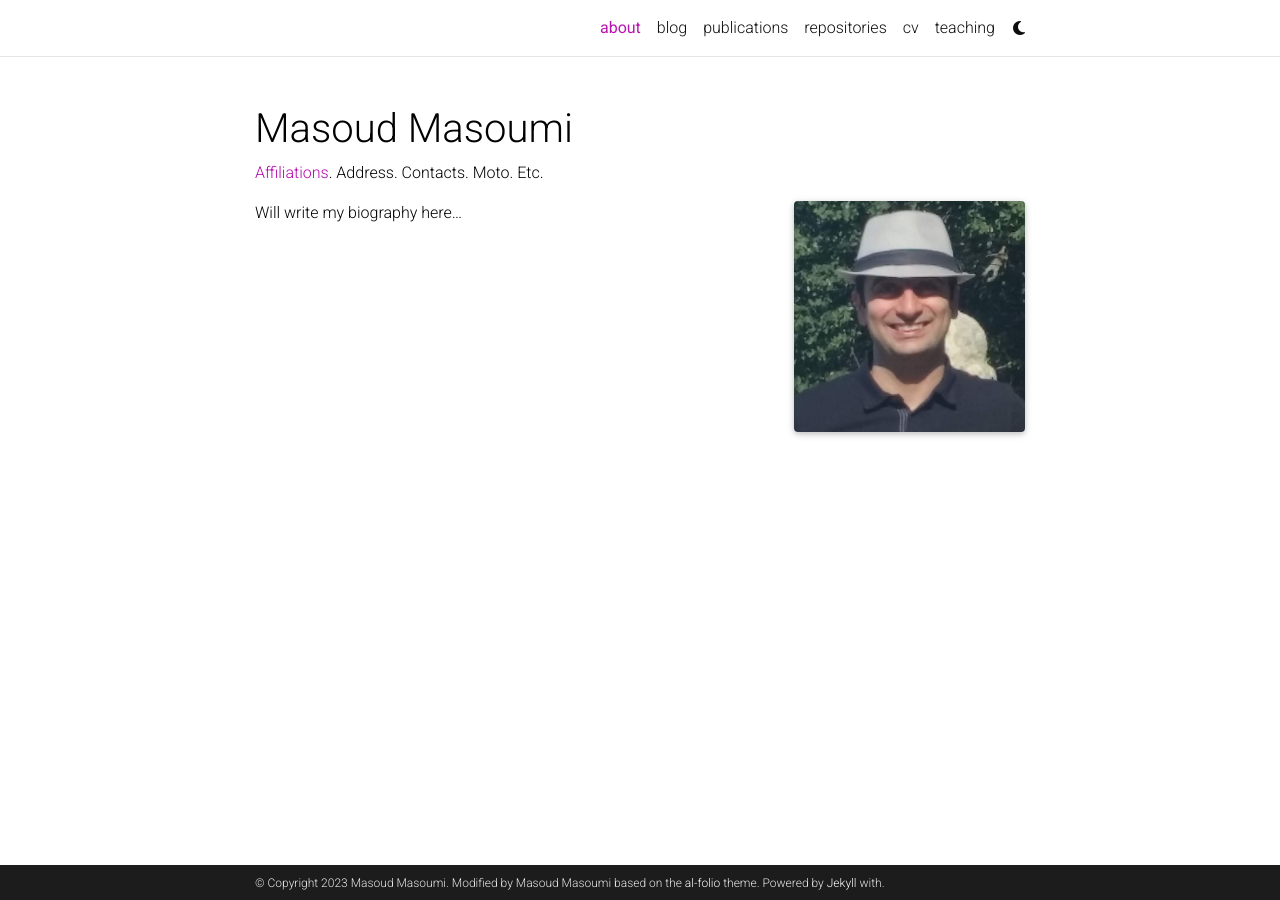
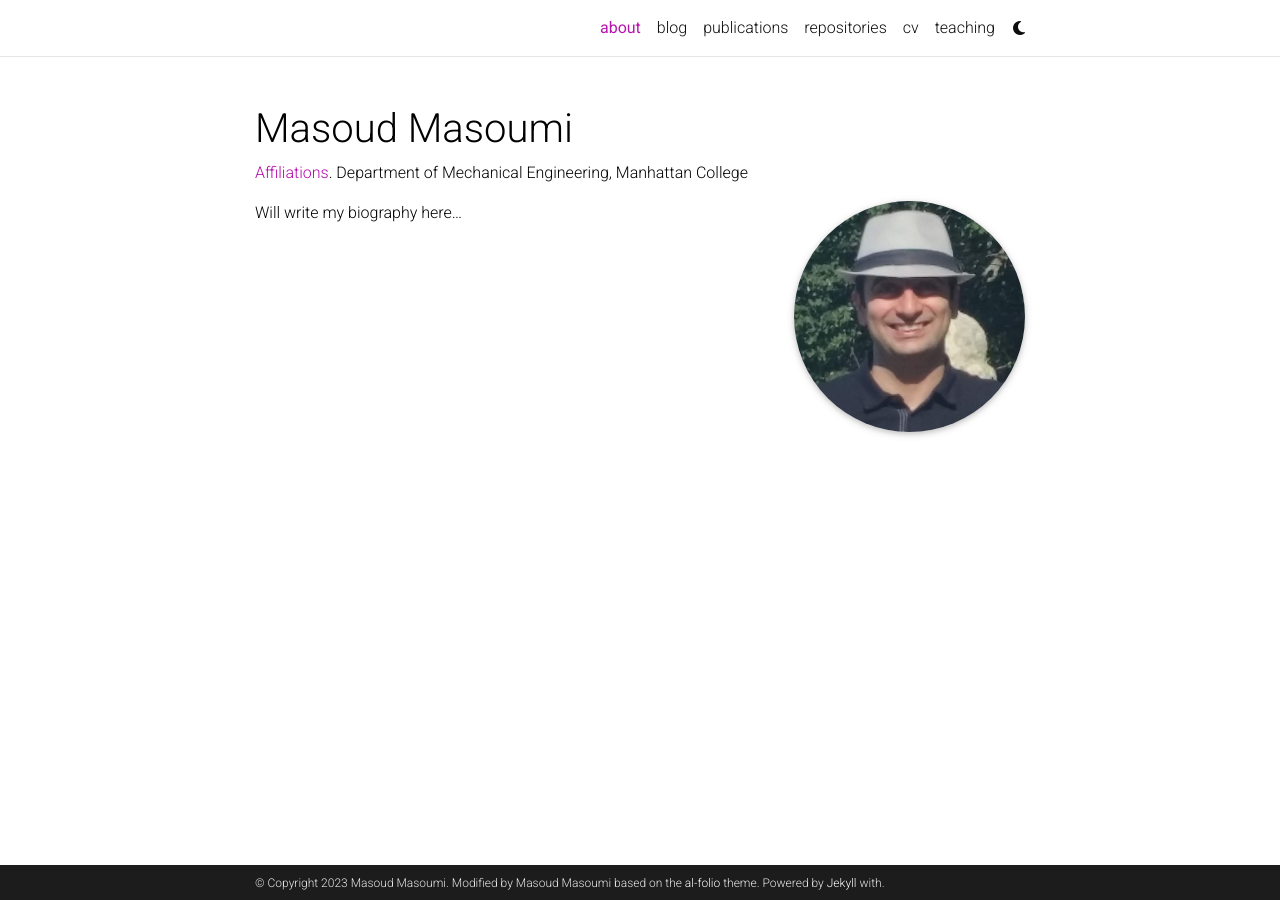
Before and after one commit to MasoudMiM/masoudmim.github.io, a Jekyll site: the page built from _pages/about.md, in a window 1280 px wide. Built offline with Jekyll 4.4.1, drawn with Linux system fonts in a browser that asks for light colours; full-size pictures stand in for the smaller copies a plugin makes; comment, search, counter and statistics services are not loaded; a style sheet for code colours, icons or effects is not loaded.

Commit message:
Modifying the template

```diff
--- a/_pages/about.md
+++ b/_pages/about.md
@@ -2,12 +2,12 @@
 layout: about
 title: about
 permalink: /
-subtitle: <a href='#'>Affiliations</a>. Address. Contacts. Moto. Etc.
+subtitle: <a href='#'>Affiliations</a>. Department of Mechanical Engineering, Manhattan College
 
 profile:
   align: right
   image: prof_pic.jpg
-  image_circular: false # crops the image to make it circular
+  image_circular: true # crops the image to make it circular
   #more_info: >
   #  <p>555 your office number</p>
   #  <p>123 your address street</p>
```
